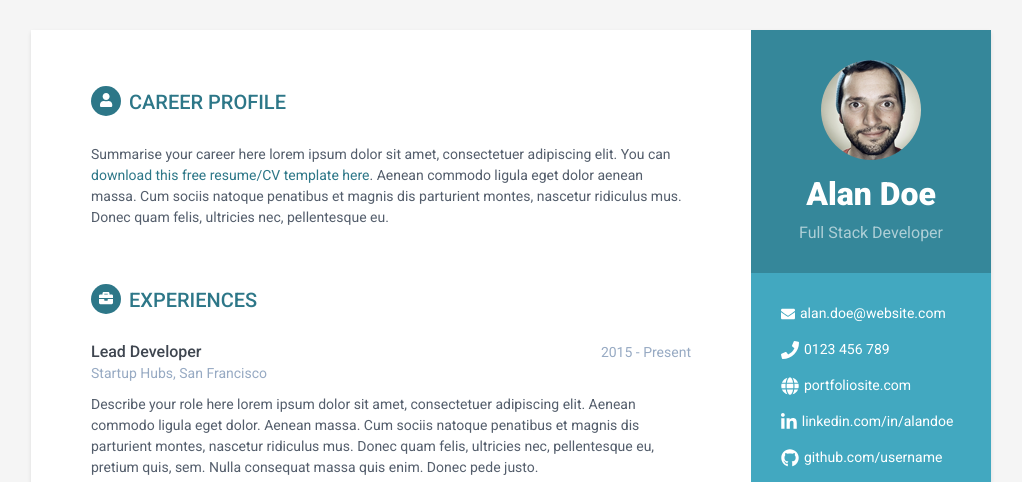
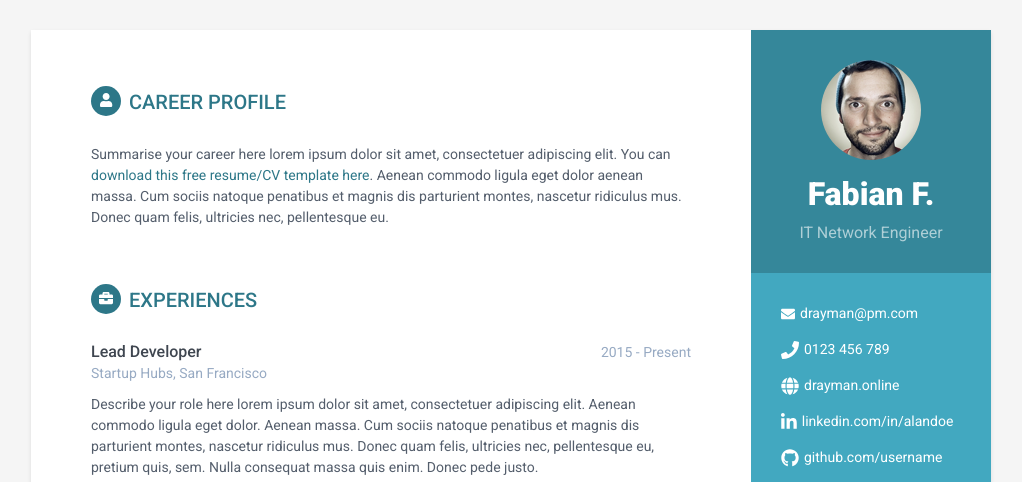
Before and after one commit to thedrayman/thedrayman.github.io, a Jekyll site: the page cv/index.html, which Jekyll copies as it is, in a window 1280 px wide. Shown: the top 482 px of the page, without its empty margins (129-1151 px from the left). Built offline with Jekyll 4.4.1, drawn with Linux system fonts in a browser that asks for light colours; nearby versions of some CDN libraries.

Commit message:
update CV

```diff
--- a/cv/index.html
+++ b/cv/index.html
@@ -1,7 +1,7 @@
 <!DOCTYPE html>
 <html lang="en">
 <head>
-    <title>Orbit - Bootstrap 4 Resume/CV Template for Developers</title>
+    <title>Drayman's CV</title>
 
     <!-- Meta -->
     <meta charset="utf-8">
@@ -25,15 +25,15 @@
         <div class="sidebar-wrapper">
             <div class="profile-container">
                 <img class="profile" src="assets/images/profile.png" alt="" />
-                <h1 class="name">Alan Doe</h1>
-                <h3 class="tagline">Full Stack Developer</h3>
+                <h1 class="name">Fabian F.</h1>
+                <h3 class="tagline">IT Network Engineer</h3>
             </div><!--//profile-container-->
 
             <div class="contact-container container-block">
                 <ul class="list-unstyled contact-list">
-                    <li class="email"><i class="fas fa-envelope"></i><a href="mailto: yourname@email.com">alan.doe@website.com</a></li>
+                    <li class="email"><i class="fas fa-envelope"></i><a href="mailto: drayman@pm.com">drayman@pm.com</a></li>
                     <li class="phone"><i class="fas fa-phone"></i><a href="tel:0123 456 789">0123 456 789</a></li>
-                    <li class="website"><i class="fas fa-globe"></i><a href="https://themes.3rdwavemedia.com/bootstrap-templates/resume/orbit-free-resume-cv-bootstrap-theme-for-developers/" target="_blank">portfoliosite.com</a></li>
+                    <li class="website"><i class="fas fa-globe"></i><a href="https://drayman.online" target="_blank">drayman.online</a></li>
                     <li class="linkedin"><i class="fab fa-linkedin-in"></i><a href="#" target="_blank">linkedin.com/in/alandoe</a></li>
                     <li class="github"><i class="fab fa-github"></i><a href="#" target="_blank">github.com/username</a></li>
                     <li class="twitter"><i class="fab fa-twitter"></i><a href="https://twitter.com/3rdwave_themes" target="_blank">@twittername</a></li>
```
